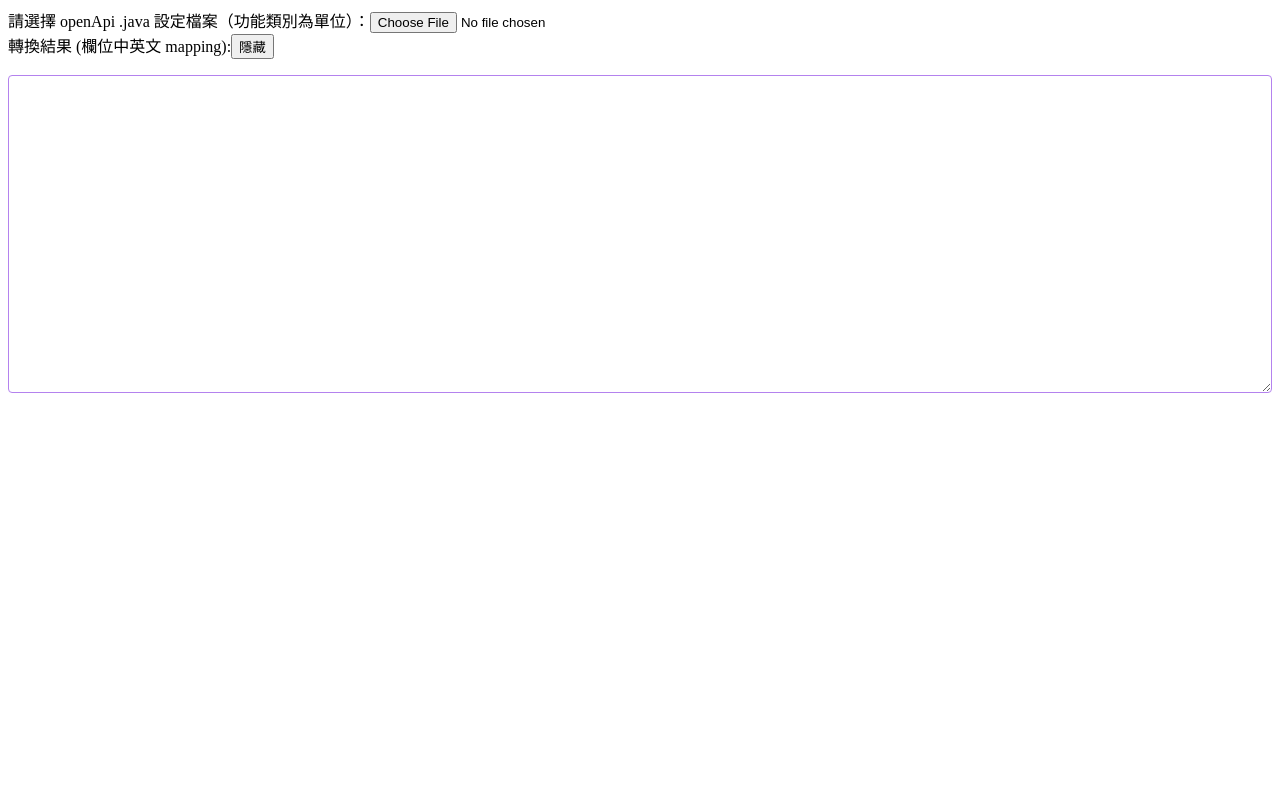
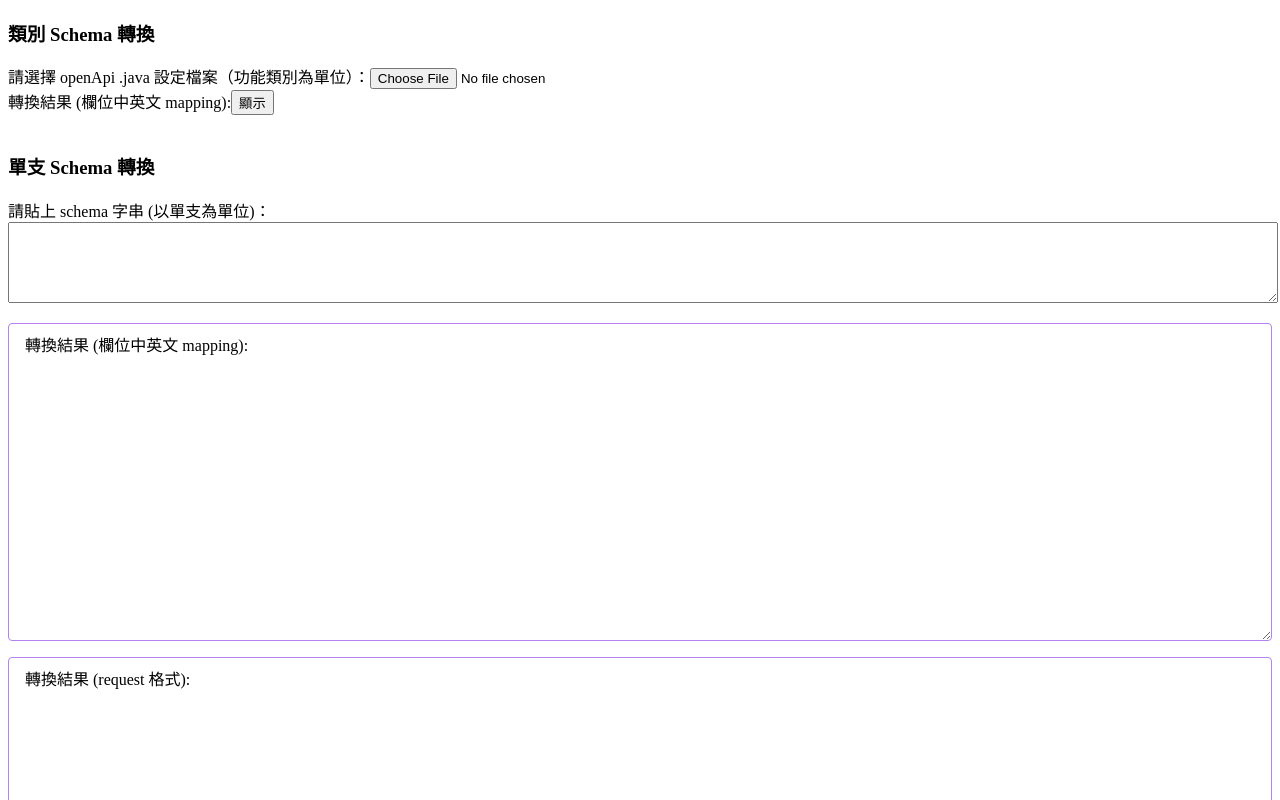
Before and after one commit to WenYHsieh/schema-converter, a React (Create React App) app: page / in a window 1280 px wide. Shown: the top 800 px of the page. Built offline with nearby package versions, Linux system fonts and the light colour scheme.

Commit message:
新增 單支 schema 轉換區塊 UI 及功能、修改整體 UI

```diff
--- a/public/index.html
+++ b/public/index.html
@@ -9,9 +9,7 @@
       content="Web site created using create-react-app"
     />
 
-    <link rel="manifest" href="%PUBLIC_URL%/manifest.json" />
-
-    <title>React App</title>
+    <title>OpenApi Schema converter</title>
   </head>
   <body>
     <noscript>OpenApi Schema converter</noscript>
--- a/src/App.tsx
+++ b/src/App.tsx
@@ -1,9 +1,12 @@
 import ClassFunctionConvertBlock from './ClassFunctionConvertBlock';
+import SingleFunctionConvertBlock from './SingleFunctionConvertBlock';
 
 function App() {
   return (
     <div className="App">
       <ClassFunctionConvertBlock />
+      <br />
+      <SingleFunctionConvertBlock />
     </div>
   );
 }
--- a/src/ClassFunctionConvertBlock.tsx
+++ b/src/ClassFunctionConvertBlock.tsx
@@ -1,16 +1,19 @@
 import React from 'react';
-import './css/classFunctionConvertBlock.scss';
+import './css/converterBlock.scss';
+import ObjectUtils from './utils/objectUtils';
 
 const ClassFunctionConvertBlock = () => {
   const [mapping, setMapping] = React.useState(new Array());
-  const [isDisplayResult, setIsDisplayResult] = React.useState(true);
+  const [isDisplayResult, setIsDisplayResult] = React.useState(false);
 
   const handleUpload = async (e: React.ChangeEvent<HTMLInputElement>) => {
     const { files } = e.target as HTMLInputElement;
     if (!files || files.length === 0) return;
     const dataString = (await getDataString(files[0])) as string;
 
-    setMapping(getDisplayNameAndCodeMappingFromFile(dataString));
+    const result = getDisplayNameAndCodeMappingFromFile(dataString);
+    setMapping(result);
+    if (ObjectUtils.isExist(result)) setIsDisplayResult(true);
   };
 
   const getDataString = (file: any) => {
@@ -73,6 +76,7 @@ const ClassFunctionConvertBlock = () => {
 
   return (
     <>
+      <h3>類別 Schema 轉換</h3>
       請選擇 openApi .java 設定檔案（功能類別為單位）：
       <input type="file" onChange={handleUpload} />
       <div>
--- /dev/null
+++ b/src/SingleFunctionConvertBlock.tsx
@@ -0,0 +1,41 @@
+import React from 'react';
+import './css/converterBlock.scss';
+
+const SingleFunctionConvertBlock = () => {
+  const [mapping, setMapping] = React.useState('');
+  const [requestFormat, setRequestFormat] = React.useState('');
+
+  const handleOnChange = (e: React.ChangeEvent<HTMLTextAreaElement>) => {
+    const { value } = e.target as HTMLTextAreaElement;
+
+    let codeNameMapping = new Object();
+    let requestFormatObject = new Object();
+    const lineArray = value.split('\n\n');
+    lineArray.forEach((line) => {
+      const [code, , displayName] = line.split(/[/\t | /\n]/);
+      codeNameMapping = Object.assign(codeNameMapping, { [code]: displayName });
+      requestFormatObject = Object.assign(requestFormatObject, { [code]: '' });
+    });
+
+    setMapping(JSON.stringify(codeNameMapping));
+    setRequestFormat(JSON.stringify(requestFormatObject));
+  };
+
+  return (
+    <>
+      <h3>單支 Schema 轉換</h3>
+      <div>請貼上 schema 字串 (以單支為單位)：</div>
+      <textarea rows={5} onChange={handleOnChange}></textarea>
+      <div className="result__block">
+        <div>轉換結果 (欄位中英文 mapping):</div>
+        <div>{mapping}</div>
+      </div>
+      <div className="result__block">
+        <div>轉換結果 (request 格式):</div>
+        <div>{requestFormat}</div>
+      </div>
+    </>
+  );
+};
+
+export default SingleFunctionConvertBlock;
--- a/src/css/classFunctionConvertBlock.scss
+++ b/src/css/converterBlock.scss
@@ -16,3 +16,7 @@
     display: block;
   }
 }
+
+textarea {
+  width: 100%;
+}
```
Also changed, not shown: public/manifest.json (deleted), public/robots.txt (deleted).
